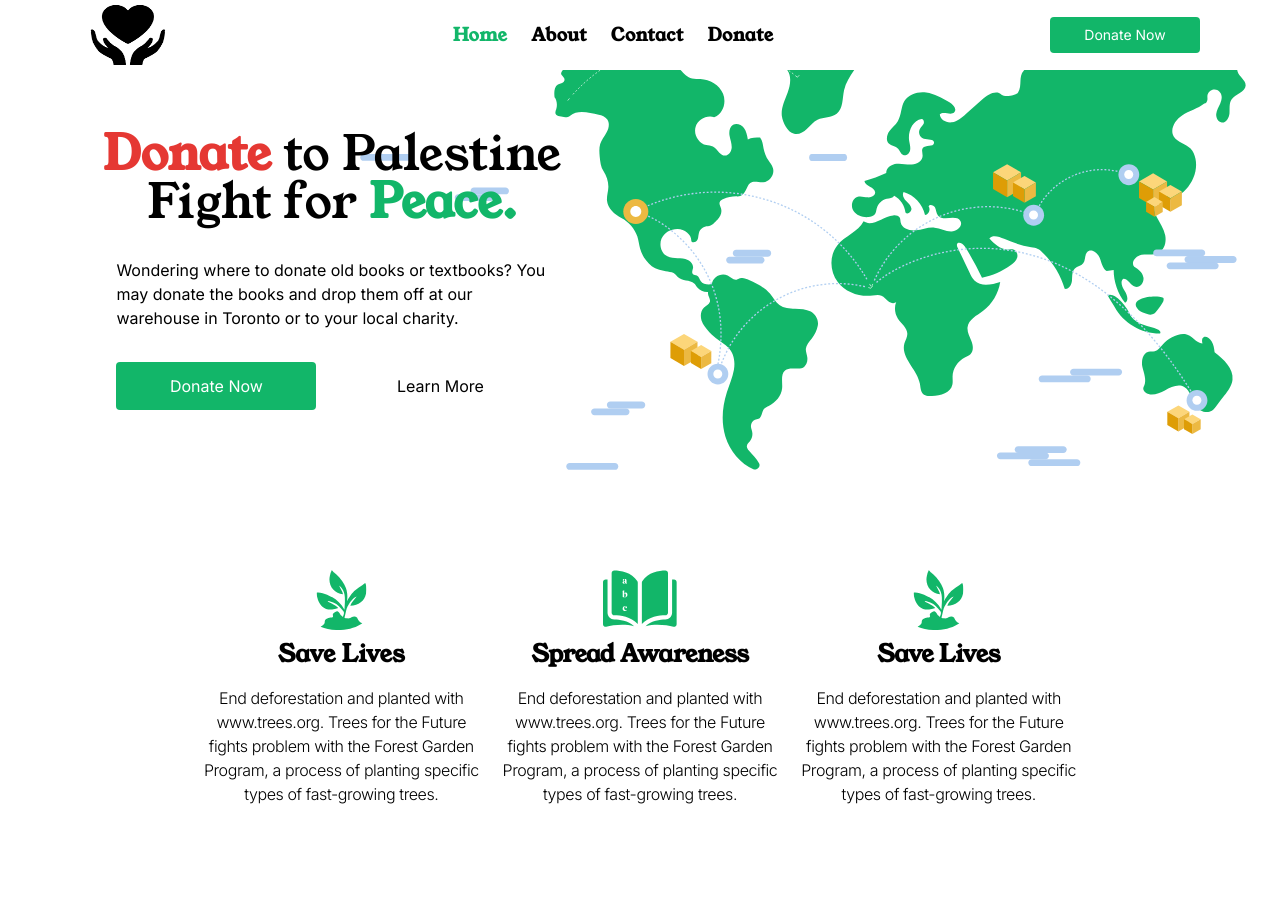
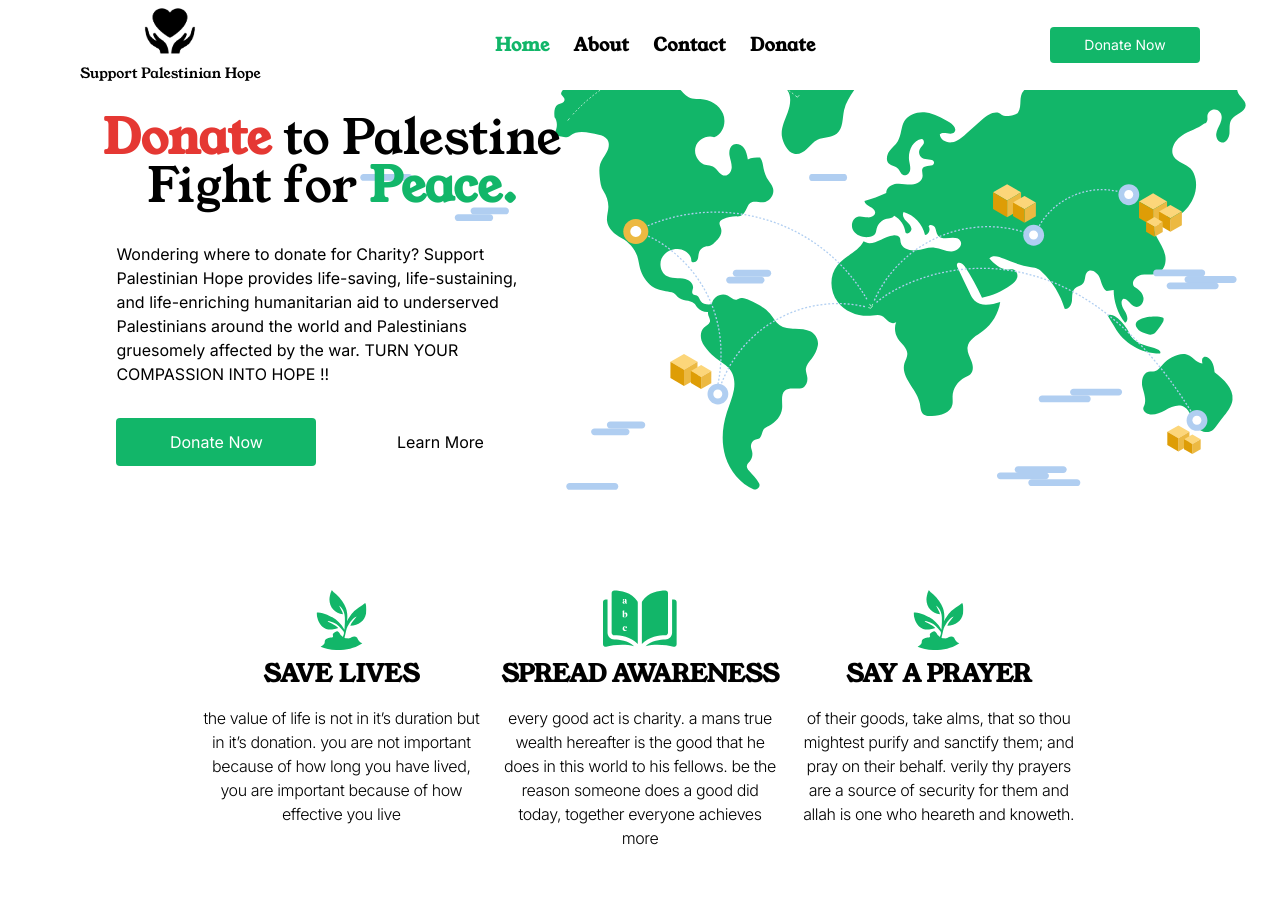
Before and after one commit to daiveedb/donate, a Next.js app: page / in a window 1280 px wide. Shown: the top 920 px of the page. Built offline with nearby package versions, Linux system fonts and the light colour scheme.

Commit message:
updates made

```diff
--- a/src/app/about/page.tsx
+++ b/src/app/about/page.tsx
@@ -5,7 +5,7 @@ import Link from "next/link";
 
 const page = () => {
   return (
-    <div className="pt-[70px] px-3 sm:px-5 md:px-10 lg:px-16 xl:px-20">
+    <div className="pt-[90px] px-3 sm:px-5 md:px-10 lg:px-16 xl:px-20">
       <div className="px-2 pt-5 sm:px-4 md:px-8 lg:px-12 xl:px-20 pb-0 xl:pb-0 lg:pb-0 md:pb-0 sm:pb-0">
         <h1 className="text-3xl py-3">How to help Palestine</h1>
         <p>
@@ -78,11 +78,10 @@ const page = () => {
               <b>Donate to Reputable Organizations</b> - One of the quickest and
               most impactful ways to help Palestine is by donating to reputable
               organizations that provide humanitarian aid to Palestinians.
-              Organizations like the Palestine Children’s Relief Fund (PCRF)
-              provide vital assistance to those affected by the conflict,
-              including food, shelter, and medical care. Your donation can go a
-              long way in making a difference in the lives of those who are
-              suffering.
+              Organizations like the Support Palestinian Hope (SPH) provide
+              vital assistance to those affected by the conflict, including
+              food, shelter, and medical care. Your donation can go a long way
+              in making a difference in the lives of those who are suffering.
             </p>
           </li>
         </ul>
--- a/src/app/components/utility/Navigation.tsx
+++ b/src/app/components/utility/Navigation.tsx
@@ -7,9 +7,12 @@ import { usePathname } from "next/navigation";
 const Navigation = () => {
   const pathname = usePathname();
   return (
-    <div className="flex w-full h-[70px] bg-[#ffffffe0] justify-between items-center px-2 sm:px-5 md:px-10 lg:px-20 fixed z-30">
-      <div className="w-24 h-16 relative">
-        <Image alt="" src={"/images/logodonate.png"} fill />
+    <div className="flex w-full h-[90px] bg-[#ffffffe0] justify-between items-center px-2 sm:px-5 md:px-10 lg:px-20 fixed z-30">
+      <div className="flex flex-col items-center gap-y-2">
+        <div className="w-16 h-12 relative">
+          <Image alt="" src={"/images/logodonate.png"} fill />
+        </div>
+        <h1 className="text-sm">Support Palestinian Hope</h1>
       </div>
       <div className="flex gap-x-3 sm:gap-x-6">
         {navLinks.map((link: any) => {
--- a/src/app/contact/page.tsx
+++ b/src/app/contact/page.tsx
@@ -10,7 +10,7 @@ const page = () => {
     toast("Message sent successfully");
   };
   return (
-    <div className="py-[70px] px-5 sm:px-20 md:px-5 lg:px-[150px]">
+    <div className="py-[90px] px-5 sm:px-20 md:px-5 lg:px-[150px]">
       <div className="my-7">
         <div className="bg-[url('/images/protest.jpeg')] bg-cover bg-center bg-no-repeat w-full p-10 h-[400px] relative rounded-lg">
           <div className="absolute inset-0 bg-[#000000aa] p-10 px-8 md:px-20 rounded-lg">
--- a/src/app/donate/page.tsx
+++ b/src/app/donate/page.tsx
@@ -32,7 +32,7 @@ const Page = () => {
   //   }
   // }, [anonymous]);
   return (
-    <div className="py-[80px] px-5 sm:px-20 md:px-5 lg:px-[150px] overflow-x-hidden">
+    <div className="py-[100px] px-5 sm:px-20 md:px-5 lg:px-[150px] overflow-x-hidden">
       <div className="grid grid-cols-1 md:grid-cols-2 pb-10">
         <div className="flex justify-center flex-col">
           <h1 className=" text-4xl sm:text-5xl md:text-6xl font-black uppercase ">
--- a/src/app/layout.tsx
+++ b/src/app/layout.tsx
@@ -7,7 +7,7 @@ import Navigation from "./components/utility/Navigation";
 const inter = Inter({ subsets: ["latin"] });
 
 export const metadata: Metadata = {
-  title: "Donate",
+  title: "Support Palestine",
   description: "Generated by create next app",
 };
 
--- a/src/app/page.tsx
+++ b/src/app/page.tsx
@@ -12,7 +12,7 @@ import Link from "next/link";
 
 export default function Home() {
   return (
-    <main className="w-screen overflow-x-hidden pt-[70px]">
+    <main className="w-screen overflow-x-hidden pt-[90px]">
       <section className="flex flex-col lg:flex-row-reverse justify-between">
         <div className="relative flex-1">
           <div className="absolute top-0 -right-[200px] z-20">
@@ -32,9 +32,11 @@ export default function Home() {
             <span className="text-palGreen font-extrabold">Peace.</span>
           </h2>
           <p className="w-[70%] py-8">
-            Wondering where to donate old books or textbooks? You may donate the
-            books and drop them off at our warehouse in Toronto or to your local
-            charity.
+            Wondering where to donate for Charity? Support Palestinian Hope
+            provides life-saving, life-sustaining, and life-enriching
+            humanitarian aid to underserved Palestinians around the world and
+            Palestinians gruesomely affected by the war. TURN YOUR COMPASSION
+            INTO HOPE !!
           </p>
           <div className="w-[70%] flex gap-x-6">
             <Link href={"/donate"}>
@@ -61,12 +63,12 @@ export default function Home() {
               <div className="flex justify-center">
                 <PlantIcon height={60} />
               </div>
-              <h3 className="font-bold text-2xl pt-2">Save Lives</h3>
+              <h3 className="font-bold text-2xl pt-2">SAVE LIVES</h3>
             </div>
-            <p className="text-center vision-text py-4">
-              End deforestation and planted with www.trees.org. Trees for the
-              Future fights problem with the Forest Garden Program, a process of
-              planting specific types of fast-growing trees.
+            <p className="text-center vision-text py-4 lowercase">
+              THE VALUE OF LIFE IS NOT IN IT’S DURATION BUT IN IT’S DONATION.
+              YOU ARE NOT IMPORTANT BECAUSE OF HOW LONG YOU HAVE LIVED, YOU ARE
+              IMPORTANT BECAUSE OF HOW EFFECTIVE YOU LIVE
             </p>
           </div>
 
@@ -75,12 +77,14 @@ export default function Home() {
               <div className="flex justify-center">
                 <BookIcon height={60} />
               </div>
-              <h3 className="font-bold text-2xl pt-2">Spread Awareness</h3>
+              <h3 className="font-bold text-2xl pt-2 uppercase">
+                Spread Awareness
+              </h3>
             </div>
-            <p className="text-center py-4">
-              End deforestation and planted with www.trees.org. Trees for the
-              Future fights problem with the Forest Garden Program, a process of
-              planting specific types of fast-growing trees.
+            <p className="text-center py-4 lowercase">
+              EVERY GOOD ACT IS CHARITY. A MANS TRUE WEALTH HEREAFTER IS THE
+              GOOD THAT HE DOES IN THIS WORLD TO HIS FELLOWS. BE THE REASON
+              SOMEONE DOES A GOOD DID TODAY, TOGETHER EVERYONE ACHIEVES MORE
             </p>
           </div>
 
@@ -89,12 +93,13 @@ export default function Home() {
               <div className="flex justify-center">
                 <PlantIcon height={60} />
               </div>
-              <h3 className="font-bold text-2xl pt-2">Save Lives</h3>
+              <h3 className="font-bold text-2xl pt-2">SAY A PRAYER</h3>
             </div>
-            <p className="text-center py-4">
-              End deforestation and planted with www.trees.org. Trees for the
-              Future fights problem with the Forest Garden Program, a process of
-              planting specific types of fast-growing trees.
+            <p className="text-center py-4 lowercase">
+              OF THEIR GOODS, TAKE ALMS, THAT SO THOU MIGHTEST PURIFY AND
+              SANCTIFY THEM; AND PRAY ON THEIR BEHALF. VERILY THY PRAYERS ARE A
+              SOURCE OF SECURITY FOR THEM AND ALLAH IS ONE WHO HEARETH AND
+              KNOWETH.
             </p>
           </div>
         </div>
```
